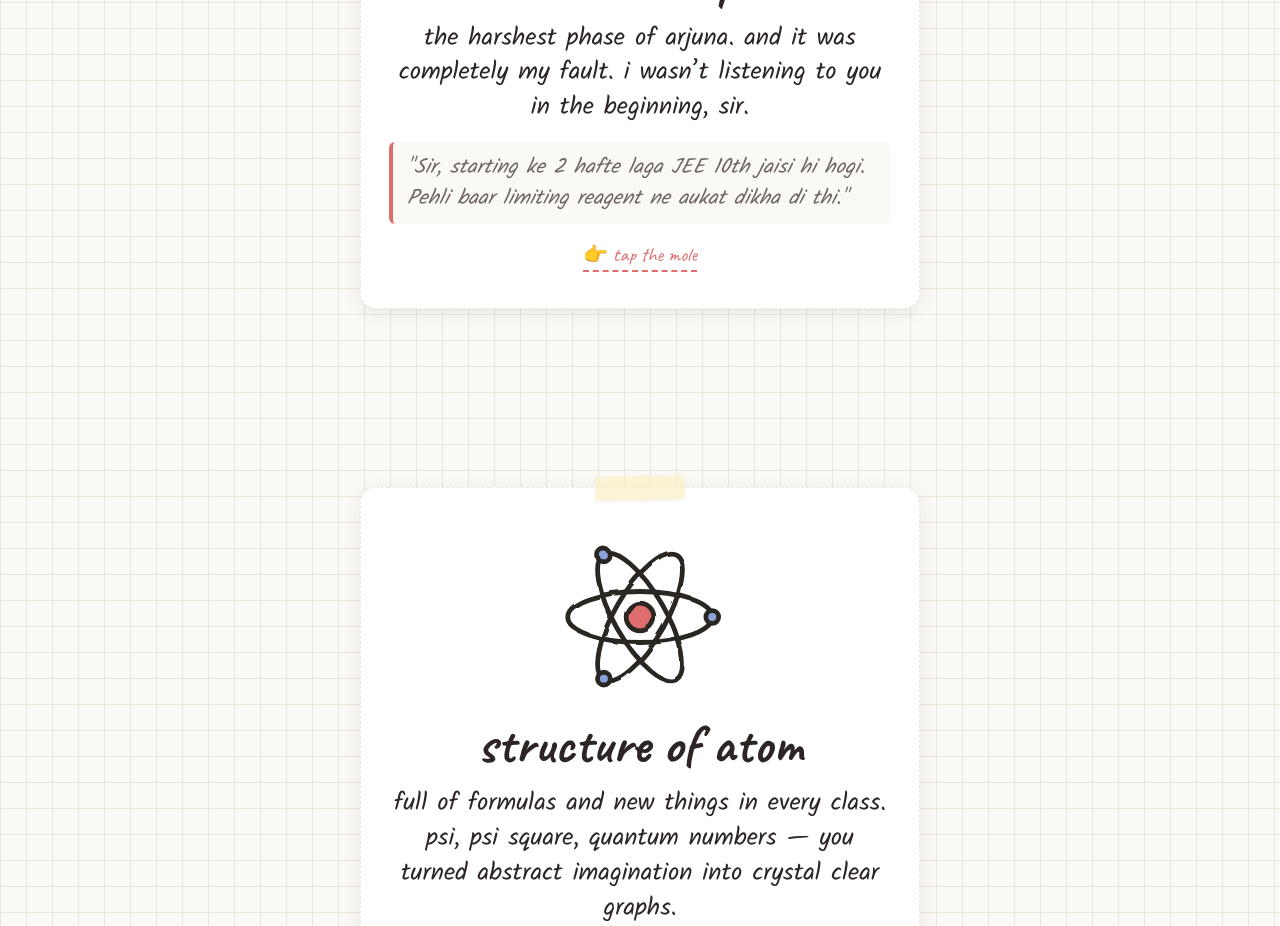
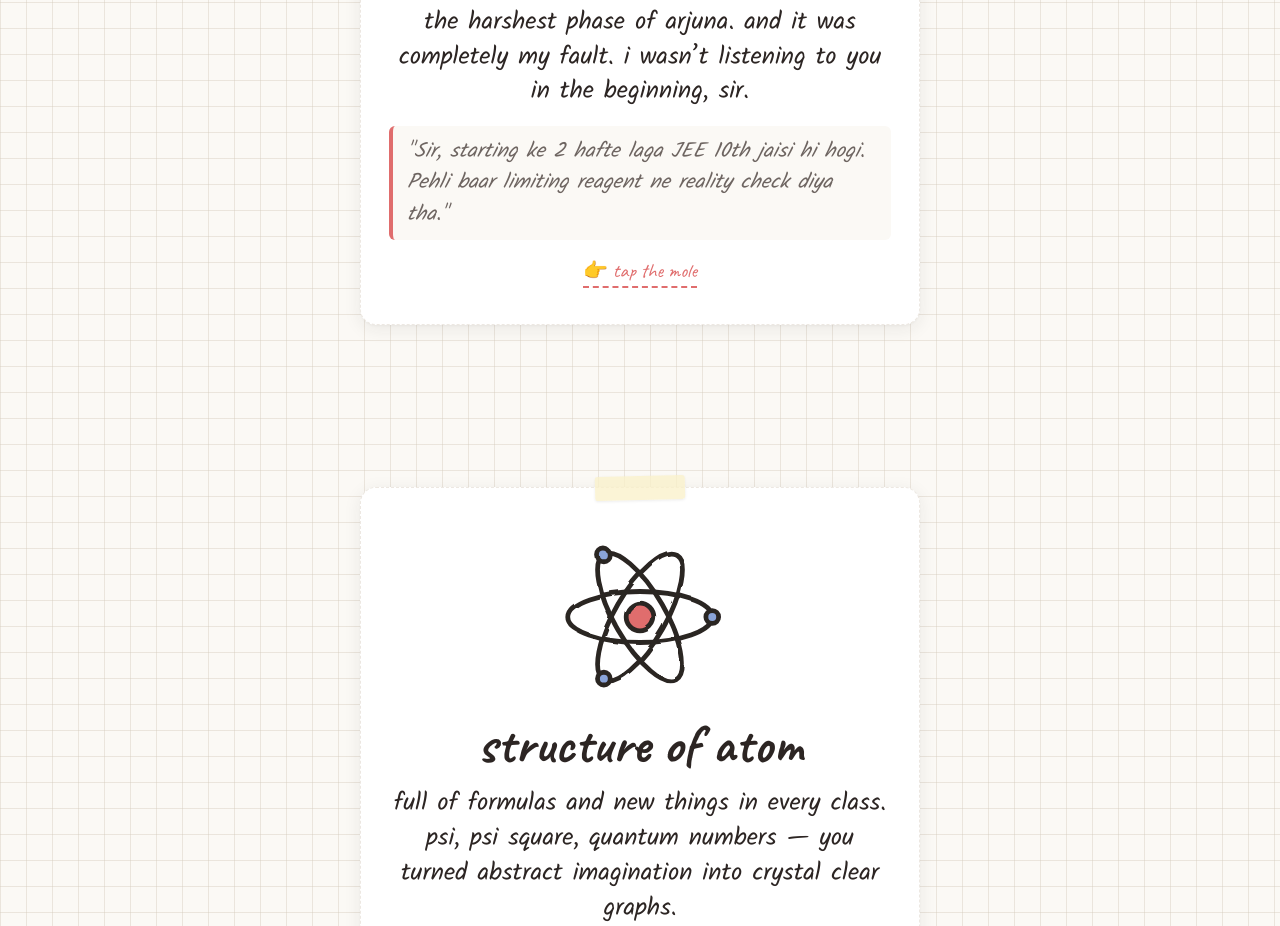
Before and after one commit to AadarshJain007/thankyou, a plain HTML site: page index.html in a window 1280 px wide. Shown: the part 1220-2146 px from the top of the page. Drawn offline with Linux system fonts and the light colour scheme.

Commit message:
Replace slang with reality check

```diff
--- a/index.html
+++ b/index.html
@@ -724,7 +724,7 @@
       <p class="say">the harshest phase of arjuna. and it was completely my fault. i wasn’t listening to you in the beginning, sir.</p>
 
       <div class="quote-box">
-        "Sir, starting ke 2 hafte laga JEE 10th jaisi hi hogi. Pehli baar limiting reagent ne aukat dikha di thi."
+        "Sir, starting ke 2 hafte laga JEE 10th jaisi hi hogi. Pehli baar limiting reagent ne reality check diya tha."
       </div>
 
       <span class="note-hint" id="hint-mole">👉 tap the mole</span>
```
Also changed, not shown: thankyou.html (+1 -1 lines).
